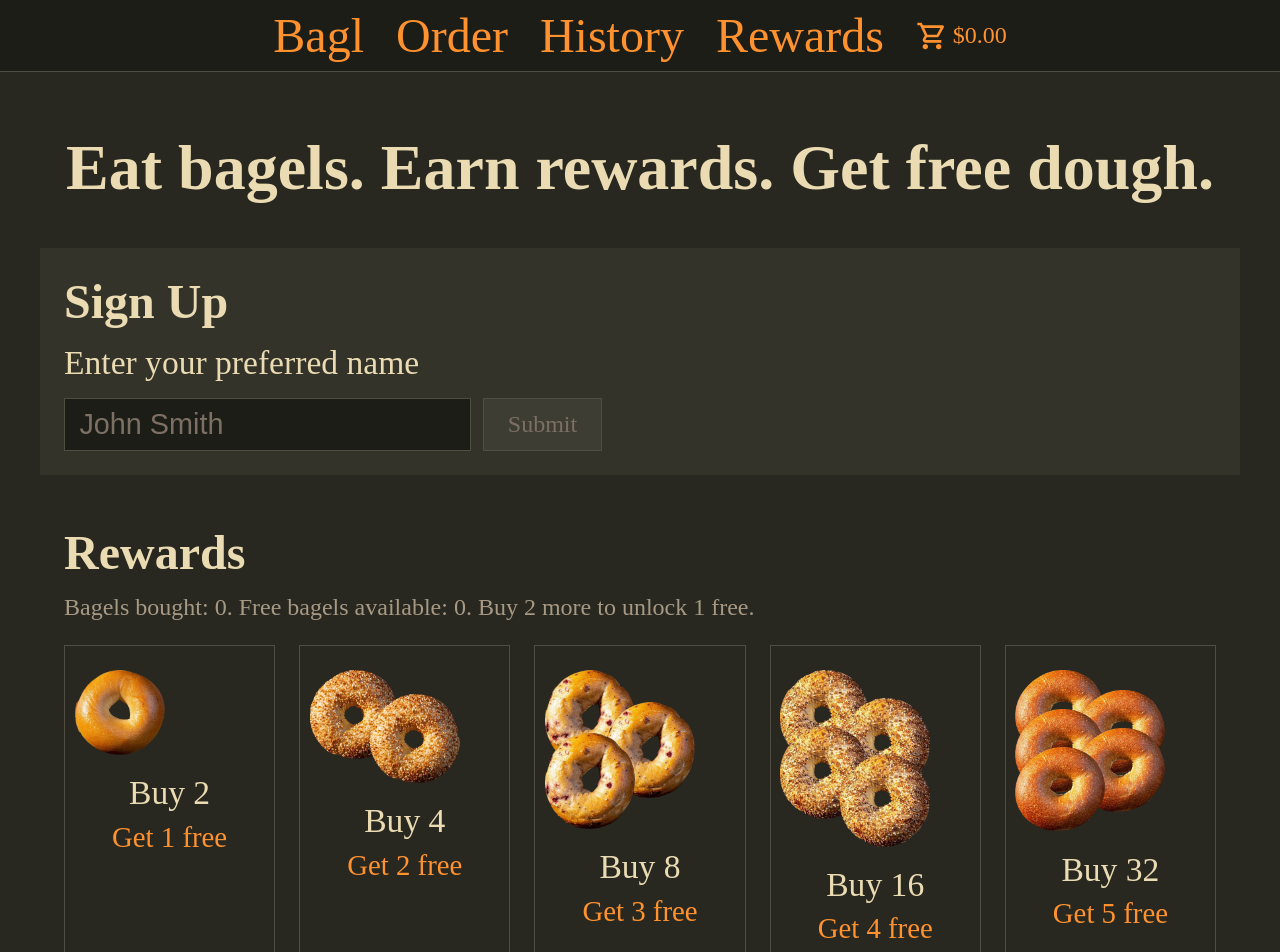
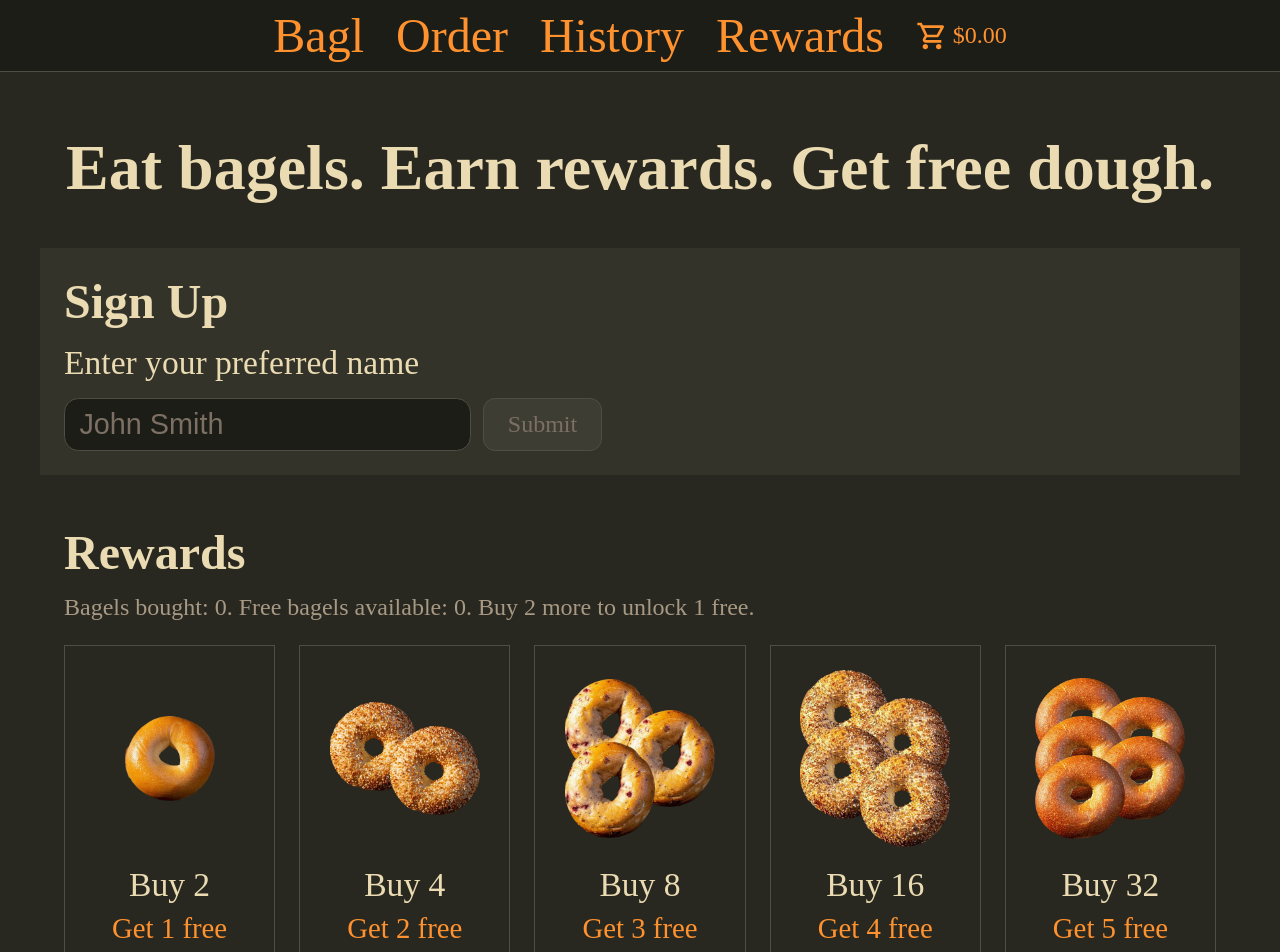
Before and after one commit to AndrewRoddy/HIC-Project-1, a SvelteKit app: page /rewards in a window 1280 px wide. Shown: the top 952 px of the page. Built offline with nearby package versions, Linux system fonts and the light colour scheme.

Commit message:
Fix Rewards page UI

```diff
--- a/src/routes/rewards/+page.svelte
+++ b/src/routes/rewards/+page.svelte
@@ -136,6 +136,7 @@
     background-color: var(--bg-deep);
     color: var(--text);
     border: 1px solid var(--border);
+    border-radius: 0.5em;
   }
 
   /* accessibility for better visual */
@@ -156,6 +157,7 @@
     color: var(--bg-deep);
     border: 1px solid var(--accent);
     cursor: pointer;
+    border-radius: 0.5em;
   }
 
   button:hover:not(:disabled) {
@@ -187,6 +189,8 @@
     border: 1px solid var(--border);
     text-align: center;
     padding: 1em;
+    display: flex;
+    flex-direction: column;
   }
 
   /* tiers the user has already unlocked */
@@ -228,10 +232,14 @@
   }
 
   .stack img:nth-child(odd) {
-    transform: translateX(-50px);
+    transform: translateX(-30px);
   }
 
   .stack img:nth-child(even) {
-    transform: translateX(10px);
+    transform: translateX(30px);
   }
+
+  .stack img:only-child {
+  transform: none;
+}
 </style>
```
